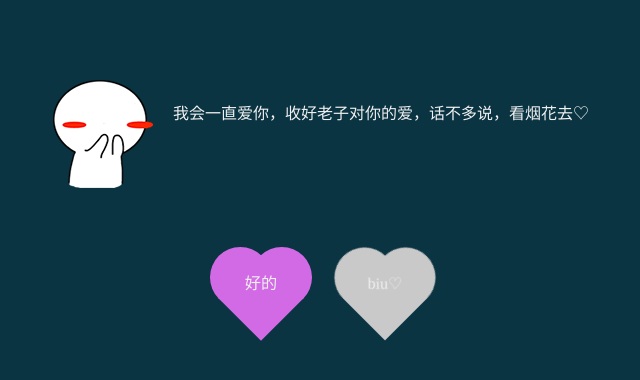
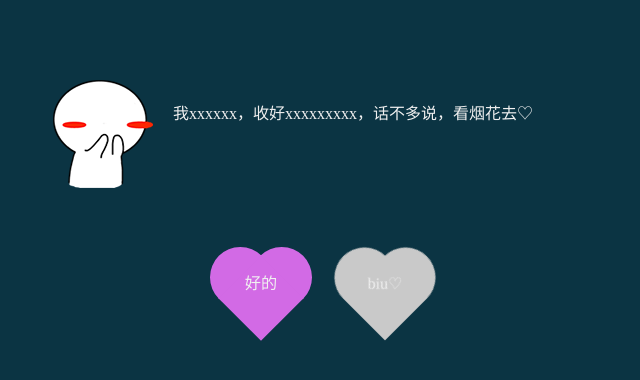
Before and after one commit to niechenran/niechenran.github.io, a plain HTML site: page index.html in a window 1280 px wide. Shown: the whole page, without its empty margins (307-947 px from the left). Drawn offline with Linux system fonts and the light colour scheme.

Commit message:
Update index.html

```diff
--- a/index.html
+++ b/index.html
@@ -163,7 +163,7 @@ function typeWrite(){
 		<div class="text_wrapper">
 			<img src="static/picture/a8.png" alt="">
 			<div class="text">
-				我会一直爱你，收好老子对你的爱，话不多说，看烟花去♡
+				我xxxxxx，收好xxxxxxxxx，话不多说，看烟花去♡
 
 			</div>
 		</div>
```
